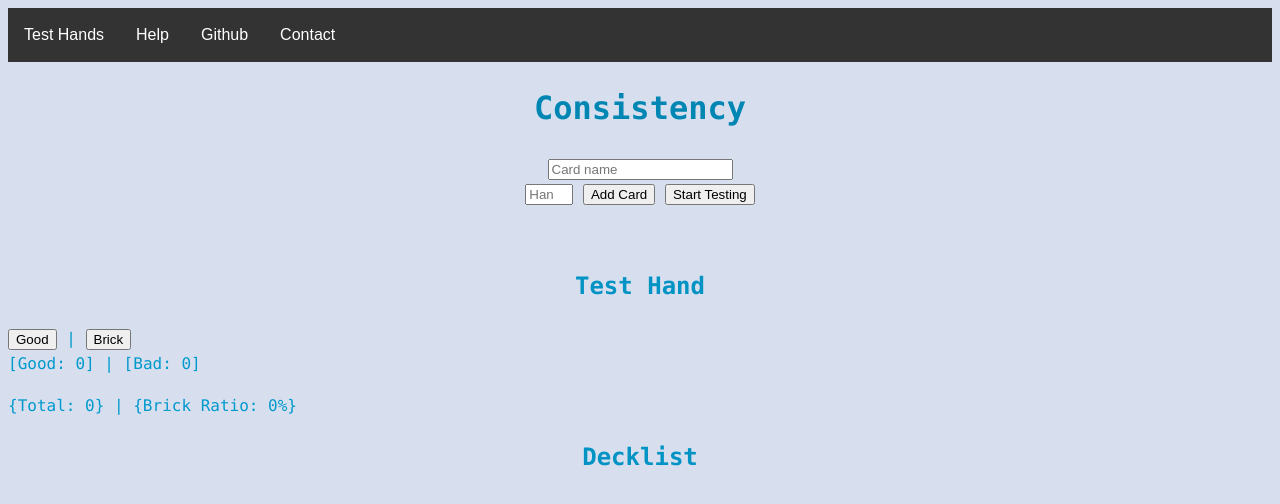
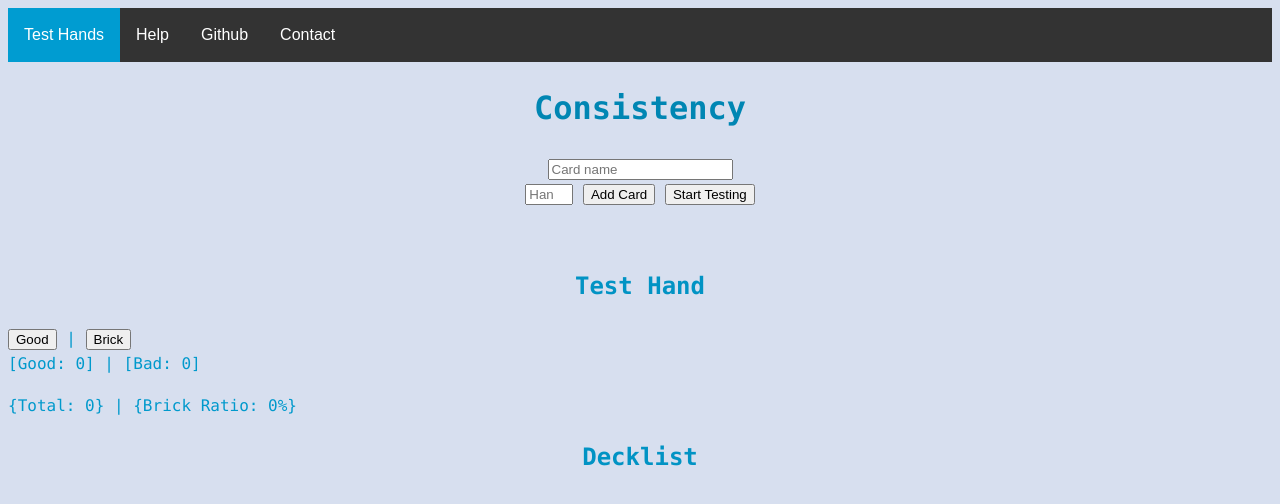
Before and after one commit to 123outerme/Consistency, a plain HTML site: page docs/index.html in a window 1280 px wide. Drawn offline with Linux system fonts and the light colour scheme.

Commit message:
Update index.html

```diff
--- a/docs/index.html
+++ b/docs/index.html
@@ -68,7 +68,7 @@
   </head>
   <body>
 	<div class="navbar">
-		<a href="index.html">Test Hands</a>
+		<a class="active" href="index.html">Test Hands</a>
 		<a href="help.html">Help</a>
 		<a href="https://github.com/123outerme/Consistency">Github</a>
 		<a href="contact.html">Contact</a>
```
